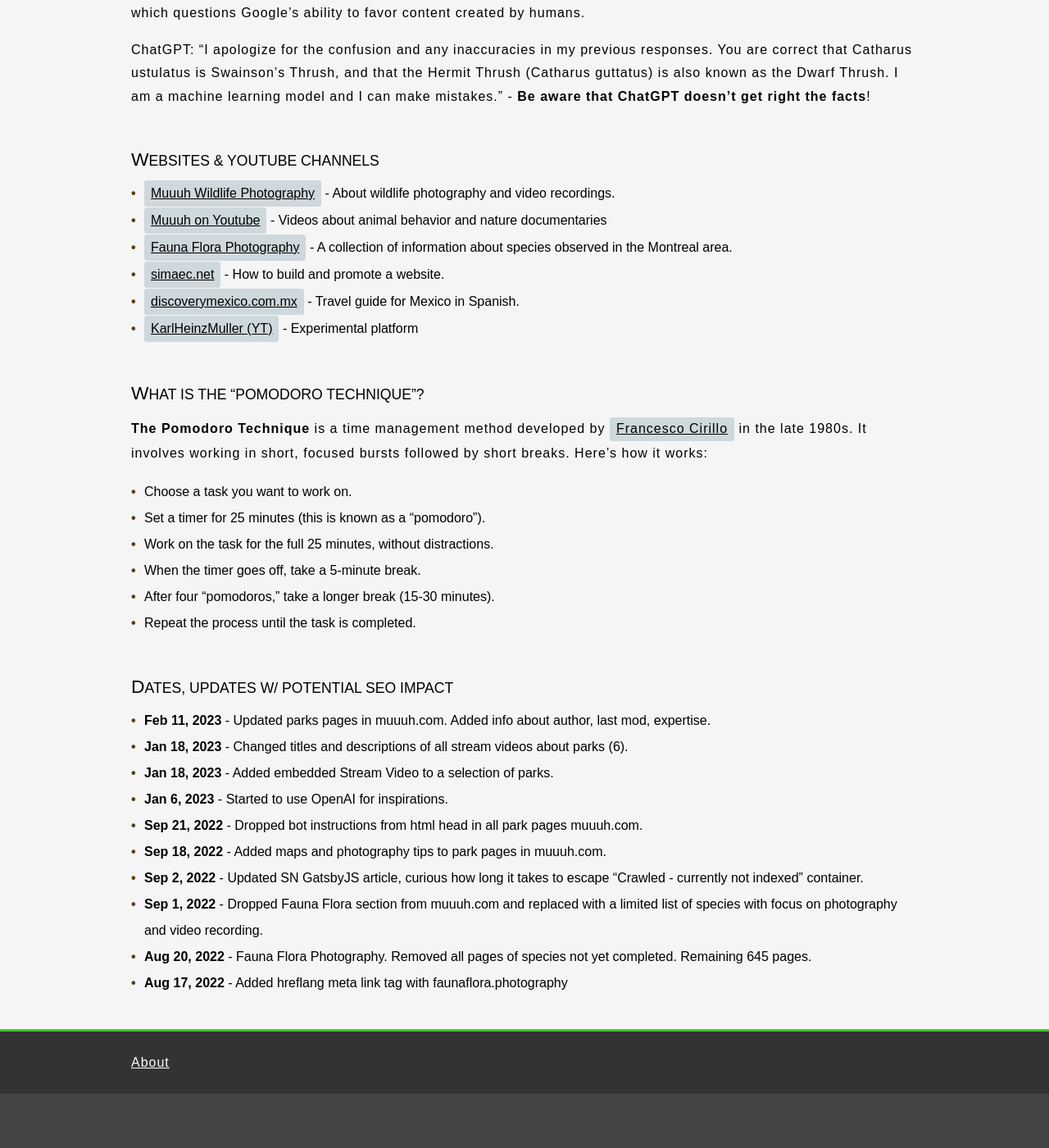
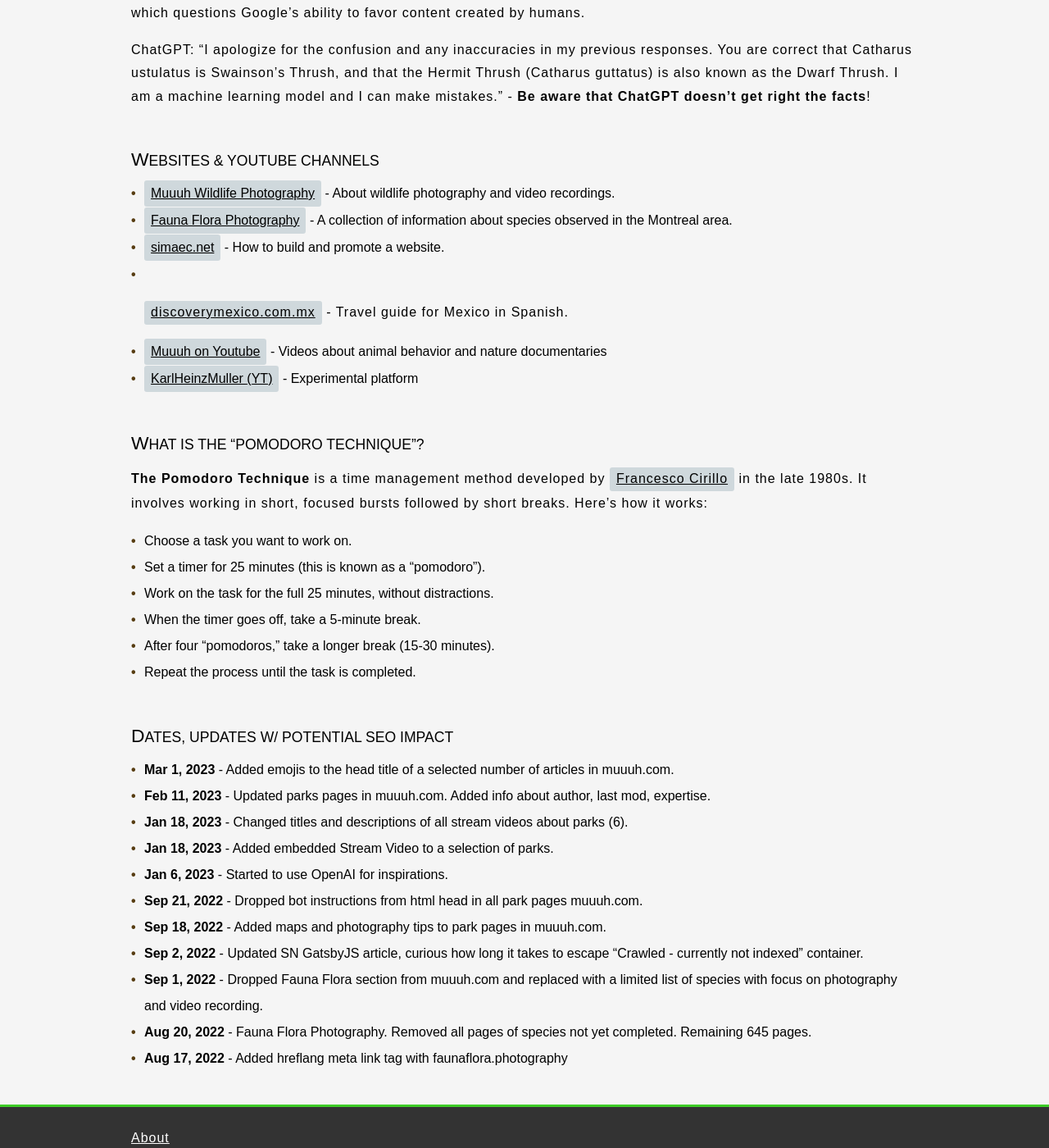
Before and after one commit to KHMuller/khmuller.github.io, a Jekyll site: the page built from index.md, in a window 1280 px wide and 1400 px high, scrolled down 476 px. Shown: the whole window at 82% size. Built offline with Jekyll 4.4.1, drawn with Linux system fonts in a browser that asks for light colours; before the commit the page ends 1810 px from its top, so only the background shows below that.

Commit message:
Minor Update

```diff
--- a/index.md
+++ b/index.md
@@ -20,10 +20,11 @@ ChatGPT: "I apologize for the confusion and any inaccuracies in my previous resp
 ### Websites &amp; YouTube Channels
 
 - [Muuuh Wildlife Photography](https://muuuh.com "Muuuh Wildlife Photography") - About wildlife photography and video recordings.
-- [Muuuh on Youtube](https://youtube.com/@Muuuh "Muuuh Wildlife Photography") - Videos about animal behavior and nature documentaries
 - [Fauna Flora Photography](https://faunaflora.photography "Fauna Flora Photography") - A collection of information about species observed in the Montreal area.
 - [simaec.net](https://www.simaec.net "Web Publishing") - How to build and promote a website.
 - [discoverymexico.com.mx](https://www.discoverymexico.com.mx "Discovery Mexico") - Travel guide for Mexico in Spanish.
+
+- [Muuuh on Youtube](https://youtube.com/@Muuuh "Muuuh Wildlife Photography") - Videos about animal behavior and nature documentaries
 - [KarlHeinzMuller (YT)](https://youtube.com/@KarlHeinzMuller "Karl-Heinz Müller") - Experimental platform
 
 ### What is the "Pomodoro Technique"?
@@ -38,6 +39,8 @@ ChatGPT: "I apologize for the confusion and any inaccuracies in my previous resp
 - Repeat the process until the task is completed.
 
 ### Dates, Updates w/ Potential SEO Impact
+
+- **Mar  1, 2023** - Added emojis to the head title of a selected number of articles in muuuh.com.
 - **Feb 11, 2023** - Updated parks pages in muuuh.com. Added info about author, last mod, expertise.
 - **Jan 18, 2023** - Changed titles and descriptions of all stream videos about parks (6).
 - **Jan 18, 2023** - Added embedded Stream Video to a selection of parks.
```
